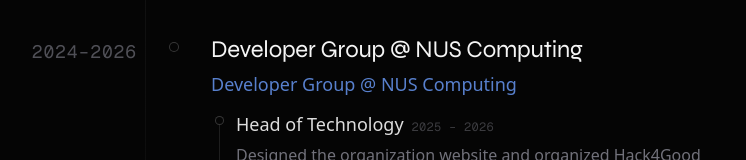
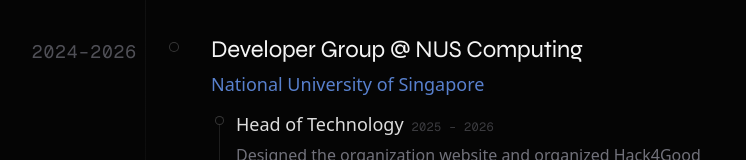
Before and after one commit to kimyungju/portfolio, a Next.js app: page / in a window 1280 px wide. Shown: the part 7198-7358 px from the top of the page, without its empty margins (23-769 px from the left). Built offline with nearby package versions, Linux system fonts and the light colour scheme.

Commit message:
fix: change DG experience organization to National University of Singapore

```diff
--- a/src/data/experience.ts
+++ b/src/data/experience.ts
@@ -44,7 +44,7 @@
   {
     year: "2024–2026",
     title: "Developer Group @ NUS Computing",
-    organization: "Developer Group @ NUS Computing",
+    organization: "National University of Singapore",
     description: "",
     roles: [
       {
```
